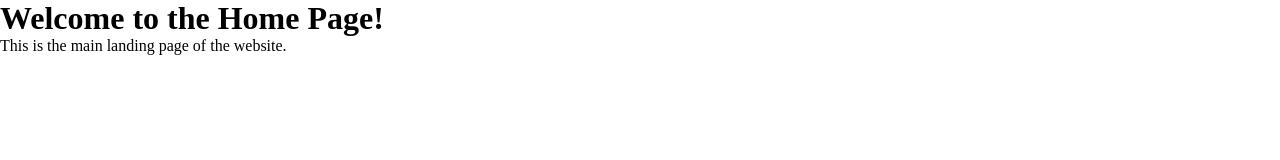
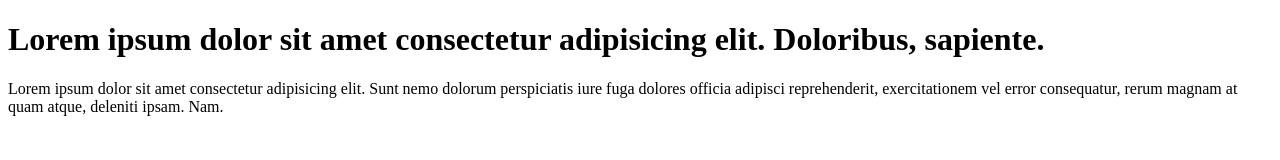
Before and after one commit to jobneed-aktar/interactiveCare, a plain HTML site: page index.html in a window 1280 px wide. Drawn offline with Linux system fonts and the light colour scheme.

Commit message:
index.html file added!

```diff
--- a/app.js
+++ /dev/null
@@ -1,2 +0,0 @@
-'use strict';
-const express = require('express');
--- a/index.html
+++ b/index.html
@@ -3,17 +3,12 @@
 <head>
     <meta charset="UTF-8">
     <meta name="viewport" content="width=device-width, initial-scale=1.0">
-    <title>Home page!</title>
-    <link rel="stylesheet" href="style.css">
+    <title>Home page</title>
 </head>
 <body>
-
-
-
-    <h1>Welcome to the Home Page!</h1>
-    <p>This is the main landing page of the website.</p>
-
-
-    <script src="./script.js"></script>
+    <h1>Lorem ipsum dolor sit amet consectetur adipisicing elit. Doloribus, sapiente.</h1>
+    <p>
+        Lorem ipsum dolor sit amet consectetur adipisicing elit. Sunt nemo dolorum perspiciatis iure fuga dolores officia adipisci reprehenderit, exercitationem vel error consequatur, rerum magnam at quam atque, deleniti ipsam. Nam.
+    </p>
 </body>
 </html>
--- a/style.css
+++ /dev/null
@@ -1,5 +0,0 @@
-* {
-    margin: 0;
-    padding: 0;
-    box-sizing: border-box;
-}
```
Also changed, not shown: script.js (deleted).
